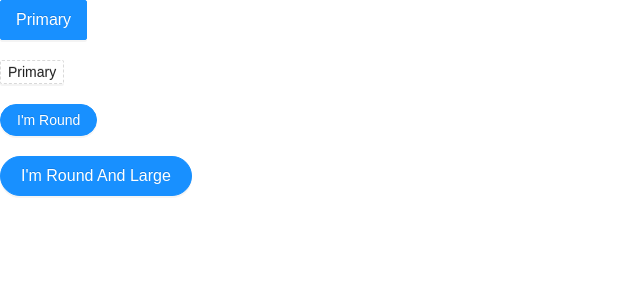
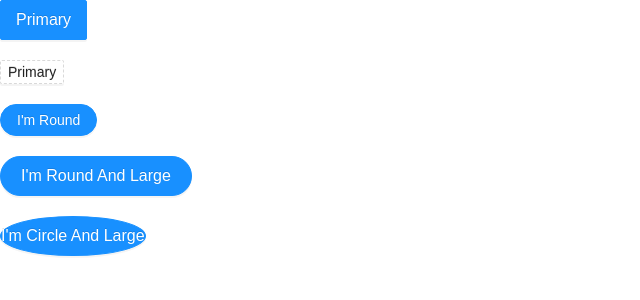
Before and after one commit to VINCENGUYEN-JS/vince-components, a React (Create React App) app: page /button in a window 1280 px wide. Shown: the top 300 px of the page, without its empty margins (0-640 px from the left). Built offline with nearby package versions, Linux system fonts and the light colour scheme.

Commit message:
add-support-for-circle-btn-shape

```diff
--- a/package.json
+++ b/package.json
@@ -3,6 +3,7 @@
   "version": "0.1.0",
   "private": true,
   "dependencies": {
+    "@ant-design/icons": "^4.7.0",
     "@testing-library/jest-dom": "^5.16.1",
     "@testing-library/react": "^12.1.2",
     "@testing-library/user-event": "^13.5.0",
--- a/src/App.js
+++ b/src/App.js
@@ -21,6 +21,11 @@ function App() {
       <Button type="primary" shape="round" size="large">
         I'm Round And Large
       </Button>
+      <br />
+      <br />
+      <Button type="primary" shape="circle" size="large">
+        I'm Circle And Large
+      </Button>
     </div>
   );
 }
--- a/src/components/Button/style/index.scss
+++ b/src/components/Button/style/index.scss
@@ -11,4 +11,7 @@
   &-round {
     @include btn-round();
   }
+  &-circle {
+    @include btn-circle();
+  }
 }
--- a/src/components/Button/style/mixin.scss
+++ b/src/components/Button/style/mixin.scss
@@ -141,3 +141,19 @@
     );
   }
 }
+
+@mixin btn-circle {
+  min-width: $btn-height-base;
+  padding-right: 0;
+  padding-left: 0;
+  text-align: center;
+  border-radius: 50%;
+  &.button-lg {
+    min-width: $btn-height-lg;
+    border-radius: 50%;
+  }
+  &.button-sm {
+    min-width: $btn-height-sm;
+    border-radius: 50%;
+  }
+}
```
Also changed, not shown: 1 other file (tests, documents, lock files or other folders).
